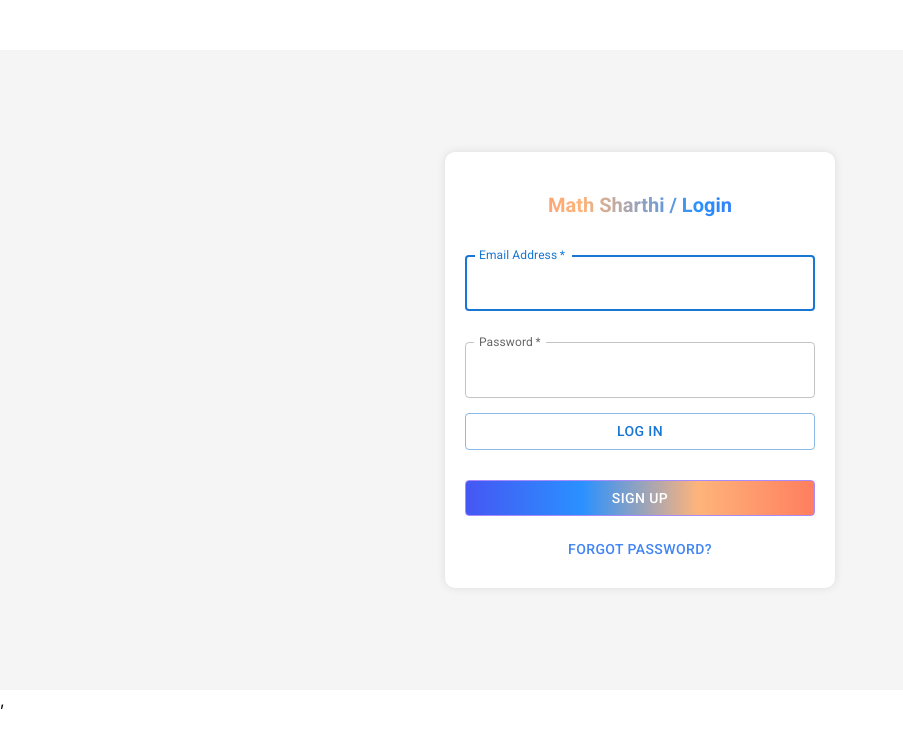
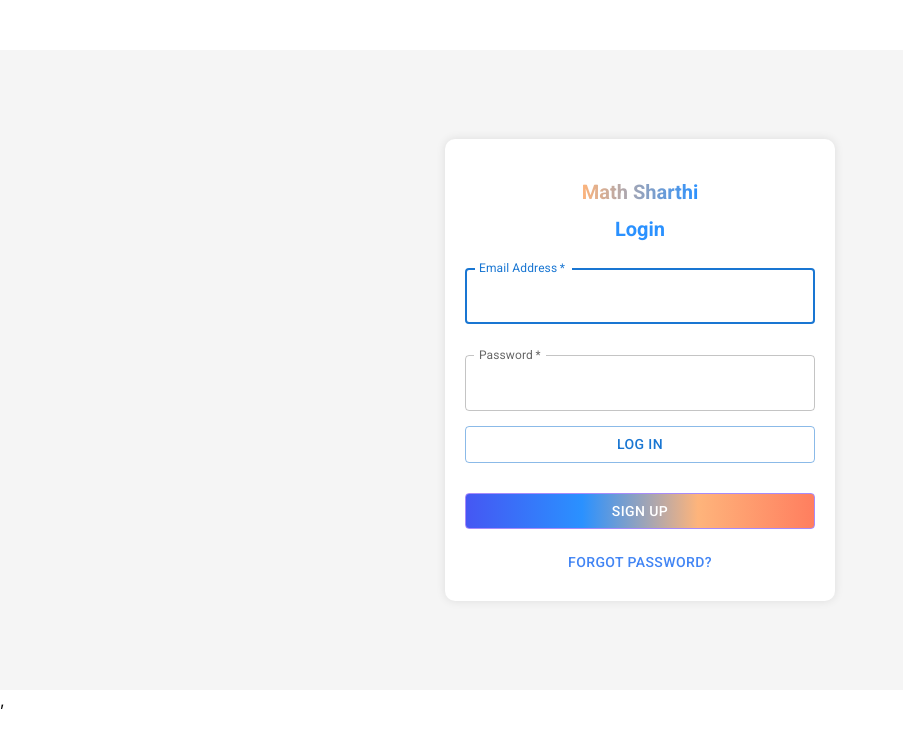
Before and after one commit to PrasadThorve/mathsharthi-frontend, a React (Create React App) app: page /login in a window 1280 px wide. Shown: the top 744 px of the page, without its empty margins (0-903 px from the left). Built offline with nearby package versions, Linux system fonts and the light colour scheme; a web font is replaced by a local one.

Commit message:
ui changes displaypage

```diff
--- a/src/components/DisplayComponents/DisplayPageHeader.js
+++ b/src/components/DisplayComponents/DisplayPageHeader.js
@@ -50,7 +50,7 @@ const DisplayPageHeader = () => {
             src={Logo}
             alt="logo"
             style={{
-              width: "60%",
+              width: "85%",
               height: "60%",
             }}
           />
--- a/src/components/DisplayComponents/ExploreOptionSection.js
+++ b/src/components/DisplayComponents/ExploreOptionSection.js
@@ -107,7 +107,7 @@ export const ExploreOptionSection = () => {
           <Paper
             elevation={3}
             sx={{
-              backgroundColor: "#fdeacc",
+              backgroundColor: "#f2f2f2",
               borderRadius: "10px",
               height: "100%",
               width: "90%",
@@ -178,7 +178,7 @@ export const ExploreOptionSection = () => {
           <Paper
             elevation={3}
             sx={{
-              backgroundColor: "#f2f2f2",
+              backgroundColor: "#fdeacc",
               borderRadius: "10px",
               height: "100%",
               width: "90%",
@@ -207,7 +207,7 @@ export const ExploreOptionSection = () => {
               align="center"
               sx={{ color: "#ff7a33", mt: 2 }}
             >
-              ₹0/month
+              ₹2,746.3/month
             </Typography>
             <Box sx={{ mt: 2, textAlign: "start", padding:'1px 10px 15px 20px', }}>
               <Typography><span style={{color:"black", fontsize:"22px", fontWeight:"bold",}}>• Target Users:</span> Users trying out the service for the first time.</Typography>
--- a/src/components/DisplayComponents/Footer.js
+++ b/src/components/DisplayComponents/Footer.js
@@ -75,8 +75,8 @@ export const Footer = () => {
                 Contact
               </Typography>
               <Typography sx={{ mb: 1 }}>+91 9835 732 960</Typography>
-              <Typography sx={{ mb: 1 }}>Info@TechSharthi.ai</Typography>
-              <Typography sx={{ mb: 1 }}>techsharthi.com</Typography>
+              <Typography sx={{ mb: 1 }}>Info@techsharthi.ai</Typography>
+              <Typography sx={{ mb: 1 }}>www.techsharthi.com</Typography>
             </Grid>
 
             {/* Newsletter Signup */}
--- a/src/components/DisplayComponents/MathMindSection.js
+++ b/src/components/DisplayComponents/MathMindSection.js
@@ -28,7 +28,7 @@ export const MathMindSection = () => {
         sx={{
           fontFamily: "Gupter",
           fontSize: isMobile ? "18px" : "22px",
-          color: "#98A2B3",
+          color: "#575654",
         }}
       >
        Welcome to Math Sharthi, a cutting-edge AI-powered solution designed to make solving math problems effortless and efficient. As a product of TechSharthi, our application specializes in quickly and accurately solving mathematical problems using PDFs, images, and text inputs. Whether you're a student needing a quick solution, a professional looking for accurate results, or someone facing a complex problem, Math Sharthi is here to assist you.
--- a/src/components/DisplayComponents/TermsFooter.js
+++ b/src/components/DisplayComponents/TermsFooter.js
@@ -57,9 +57,9 @@ import {
                 <Typography variant="h6" gutterBottom color="orange">
                   Contact
                 </Typography>
-                <Typography sx={{ mb: 1 }}>+91 0000 0000 00</Typography>
-                <Typography sx={{ mb: 1 }}>demo@gmail.com</Typography>
-                <Typography sx={{ mb: 1 }}>techsharthi.com</Typography>
+                <Typography sx={{ mb: 1 }}>+91 9835 732 960</Typography>
+                <Typography sx={{ mb: 1 }}>Info@techsharthi.ai</Typography>
+                <Typography sx={{ mb: 1 }}>www.techsharthi.com</Typography>
               </Grid>
 
               {/* Newsletter Signup */}
--- a/src/components/DisplayComponents/TermsPageHeader.js
+++ b/src/components/DisplayComponents/TermsPageHeader.js
@@ -50,7 +50,7 @@ const TermsPageHeader = () => {
             src={Logo}
             alt="logo"
             style={{
-              width: "60%",
+              width: "56%",
               height: "60%",
             }}
           />
--- a/src/pages/Login.js
+++ b/src/pages/Login.js
@@ -102,15 +102,31 @@ const Login = () => {
             fontSize: "20px",
             fontWeight: "600",
             color: "#edb418",
-            marginBottom: "20px",
+            marginBottom: "10px",
             background:
               "linear-gradient(90deg, #ff7e5f, #feb47b,  #2a91ff, #4557f3)",
             WebkitBackgroundClip: "text",
             WebkitTextFillColor: "transparent",
           }}
         >
-          Math Sharthi / Login
+          Math Sharthi
         </Typography>
+        <Typography
+          component="h1"
+          variant="h5"
+          sx={{
+            fontSize: "20px",
+            fontWeight: "600",
+            color: "#edb418",
+            marginBottom: "10px",
+            background: "#2a91ff",
+            WebkitBackgroundClip: "text",
+            WebkitTextFillColor: "transparent",
+          }}
+        >
+          Login
+        </Typography>
+
         <form onSubmit={handleLogin} style={{ marginBottom: "15px" }}>
           <TextField
             variant="outlined"
```
